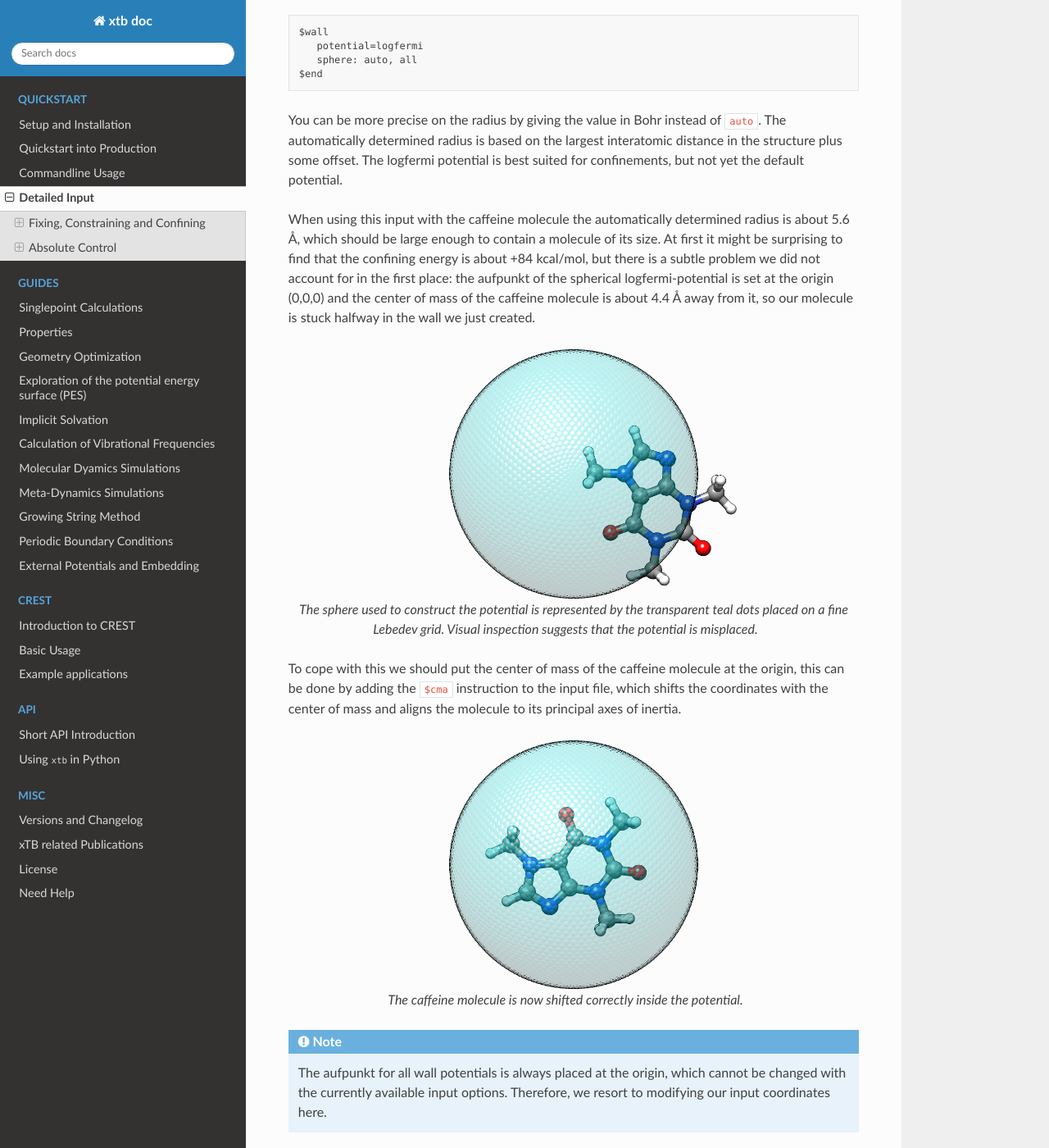
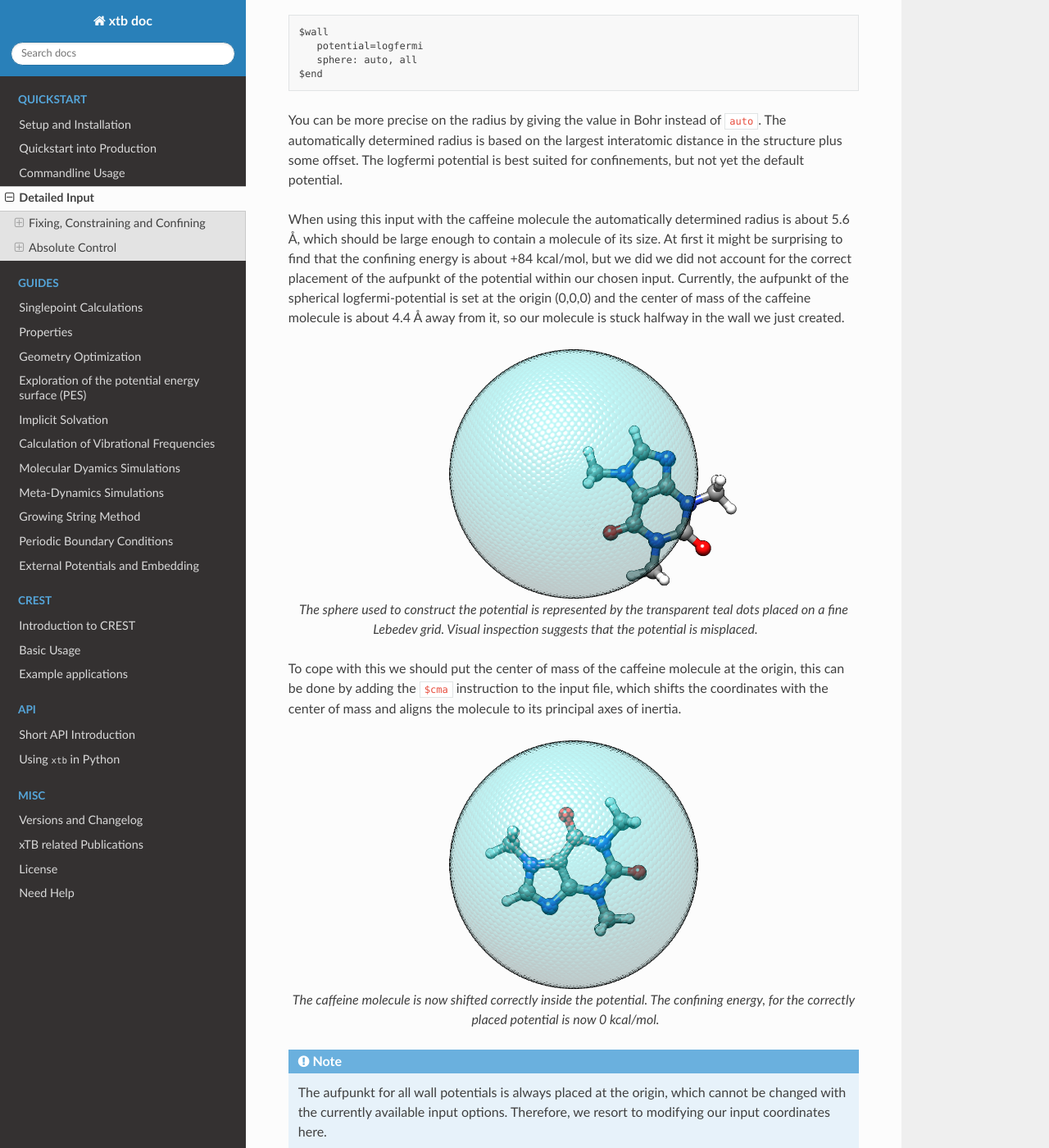
Before and after one commit to grimme-lab/xtb_docs, a Sphinx documentation site: the page built from source/xcontrol.rst, in a window 1280 px wide and 1400 px high, scrolled down 6351 px. Shown: the whole window at 82% size. Built offline with Sphinx 7.4.7 and the Read the Docs theme 2.0.0, drawn with Linux system fonts in a browser that asks for light colours; some of the changed text lies outside the part shown.

Commit message:
addressed comments on the #9

```diff
--- a/source/xcontrol.rst
+++ b/source/xcontrol.rst
@@ -360,8 +360,9 @@ When using this input with the caffeine molecule the automatically
 determined radius is about 5.6 Å, which should be large enough to contain
 a molecule of its size.
 At first it might be surprising to find that the confining energy
-is about +84 kcal/mol, but there is a subtle problem we did not account for
-in the first place: the aufpunkt of the spherical logfermi-potential
+is about +84 kcal/mol, but we did we did not account for the correct
+placement of the aufpunkt of the potential within our chosen input.
+Currently, the aufpunkt of the spherical logfermi-potential
 is set at the origin (0,0,0) and the center of mass of the caffeine molecule
 is about 4.4 Å away from it, so our molecule is stuck halfway in the wall
 we just created.
@@ -384,6 +385,7 @@ the molecule to its principal axes of inertia.
    :align: center
 
    The caffeine molecule is now shifted correctly inside the potential.
+   The confining energy, for the correctly placed potential is now 0 kcal/mol.
 
 .. note:: The aufpunkt for all wall potentials is always placed at the origin,
           which cannot be changed with the currently available input options.
@@ -404,7 +406,7 @@ The logfermi potential shape is given by the expression
 where
 *k*\ :sub:`B` is the Boltzmann constant,
 *T* is formally the temperature but can be used to scale
-the strength of the potential (adjustable by ``temp=<real>``),
+the strength of the potential (adjustable by ``temp=<real>``, within the ``$wall`` group),
 *β* is the steepness of the potential (adjustable by ``beta=<real>``),
 **R**\ :sub:`A` are the cartesian coordinates of atom A,
 **O** is the origin (0,0,0) and
@@ -427,7 +429,7 @@ A clear disadvantage of this potential shape it that the gradient does
 not vanish inside the sphere and can compress a molecule artificially.
 
 .. figure:: ../figures/potential_shapes.png
-   :width: 400px
+   :width: 550px
    :align: center
 
    Available potential shapes with energy and gradient contribution.
```
